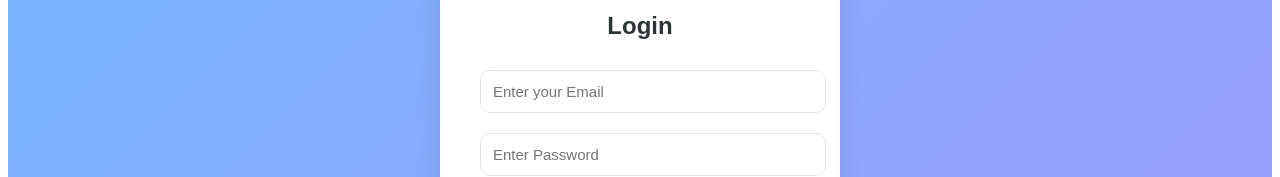
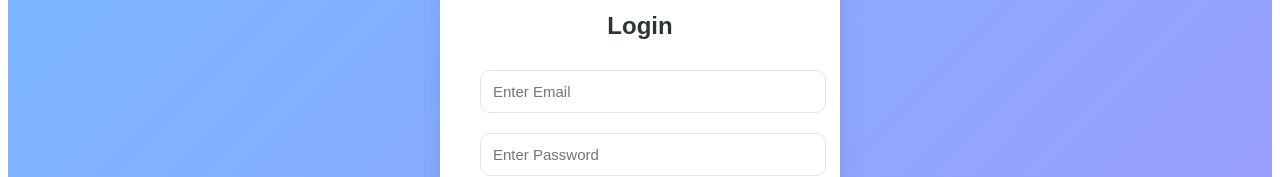
Before and after one commit to nallurinithin/Login-Signup-Page, a React (Vite) app: page /login in a window 1280 px wide. Shown: the part 296-473 px from the top of the page. Built offline with nearby package versions, Linux system fonts and the light colour scheme.

Commit message:
Revert "Change placeholder of email input from enter email to enter your email"
This reverts commit a07bfc45a3052baa9e59304621d6fdbfebd037ad.

```diff
--- a/src/components/Login.jsx
+++ b/src/components/Login.jsx
@@ -17,7 +17,7 @@ export default function Login() {
         <form onSubmit={handleSubmit}>
           <input
             type="email"
-            placeholder="Enter your Email"
+            placeholder="Enter Email"
             value={email}
             onChange={(e) => setEmail(e.target.value)}
             required
```
